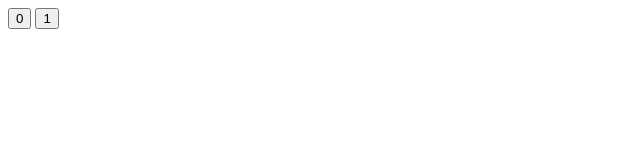
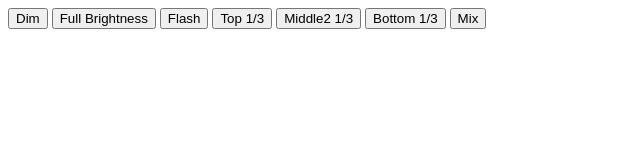
Before and after one commit to tjschutte/Mr-Cloud, a website: page Cloud-Pi/views/home.html in a window 1280 px wide. Shown: the whole page, without its empty margins (0-640 px from the left). Drawn offline with Linux system fonts and the light colour scheme.

```diff
--- a/Cloud-Pi/controllers/home.js
+++ b/Cloud-Pi/controllers/home.js
@@ -20,7 +20,7 @@
   console.log(req.body.mode.mode);
   res.render('home.html');
   var p = proc('python2.7', ['cloud.py', req.body.mode.mode]);
-
+/*
   p.stdout.on('data', (data) => {
     console.log('stdout: ' + data);
    });
@@ -28,5 +28,5 @@
   p.on('close', (code) => {
     console.log('Exited with code: ' + code);
   });
-
+*/
 }
--- a/Cloud-Pi/views/home.html
+++ b/Cloud-Pi/views/home.html
@@ -1,5 +1,10 @@
 <!DOCTYPE html>
 <form method="post" action="/">
-  <button type="submit" value="0" name="mode[mode]">0</button>
-  <button type="submit" value="1" name="mode[mode]">1</button>
+  <button type="submit" value="0" name="mode[mode]">Dim</button>
+  <button type="submit" value="1" name="mode[mode]">Full Brightness</button>
+  <button type="submit" value="2" name="mode[mode]">Flash</button>
+  <button type="submit" value="3" name="mode[mode]">Top 1/3</button>
+  <button type="submit" value="4" name="mode[mode]">Middle2 1/3</button>
+  <button type="submit" value="5" name="mode[mode]">Bottom 1/3</button>
+  <button type="submit" value="6" name="mode[mode]">Mix</button>
 </form>
```
Also changed, not shown: 2 other files.
